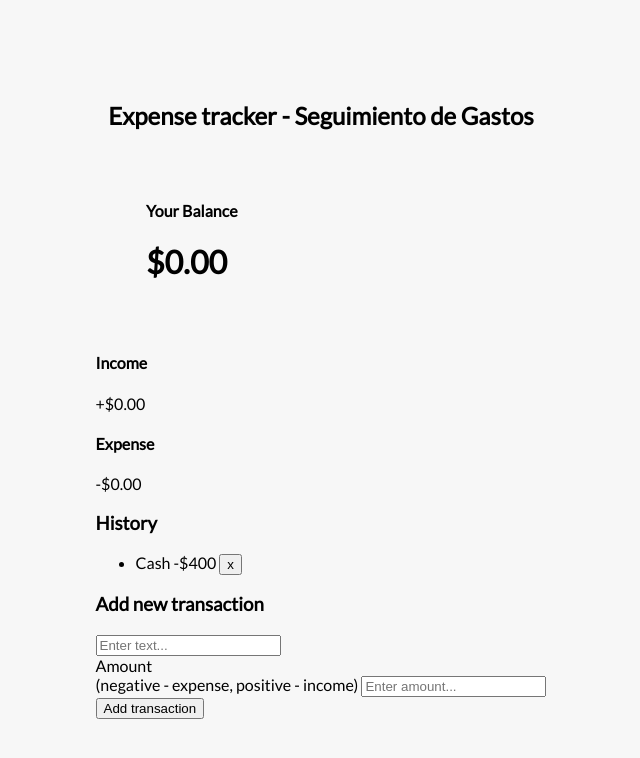
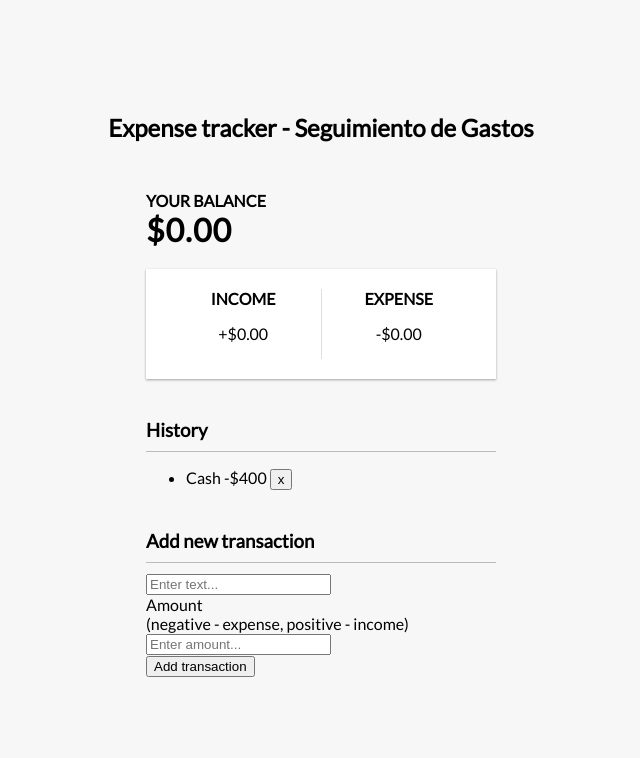
Before and after one commit to Zeligoland/Expense-tracker, a plain HTML site: page index.html in a window 1280 px wide. Shown: the whole page, without its empty margins (319-959 px from the left). Drawn offline with Linux system fonts and the light colour scheme.

Commit message:
Adjusting HTML and adding styles

```diff
--- a/style.css
+++ b/style.css
@@ -23,3 +23,38 @@ body {
     margin: 30px auto;
     width: 350px;
 }
+
+h1 {
+    letter-spacing: 1px;
+    margin: 0;
+}
+
+h3 {
+    border-bottom: 1px solid #bbb;
+    padding-bottom: 10px;
+    margin: 40px 0 10px;
+}
+
+h4 {
+    margin: 0;
+    text-transform: uppercase;
+}
+
+.inc-exp-container {
+    background-color: #fff;
+    box-shadow: var(--box-shadow);
+    padding: 20px;
+    display: flex;
+    justify-content: space-between;
+    margin: 20px 0;
+}
+
+.inc-exp-container > div {
+    flex: 1;
+    text-align: center;
+}
+
+.inc-exp-container > div:first-of-type {
+    border-right: 1px solid #dedede;
+
+}
```
Also changed, not shown: index.html (+3 -4 lines).
